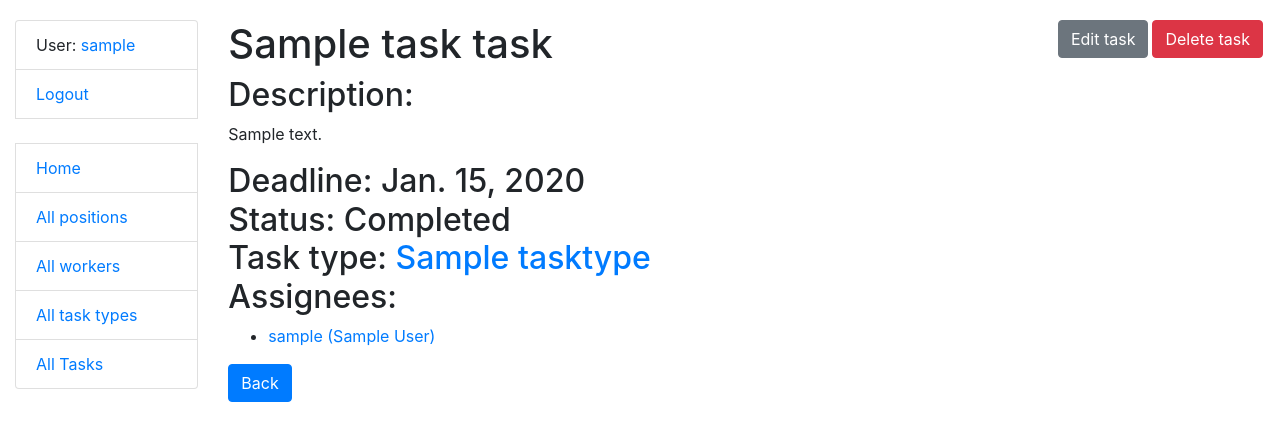
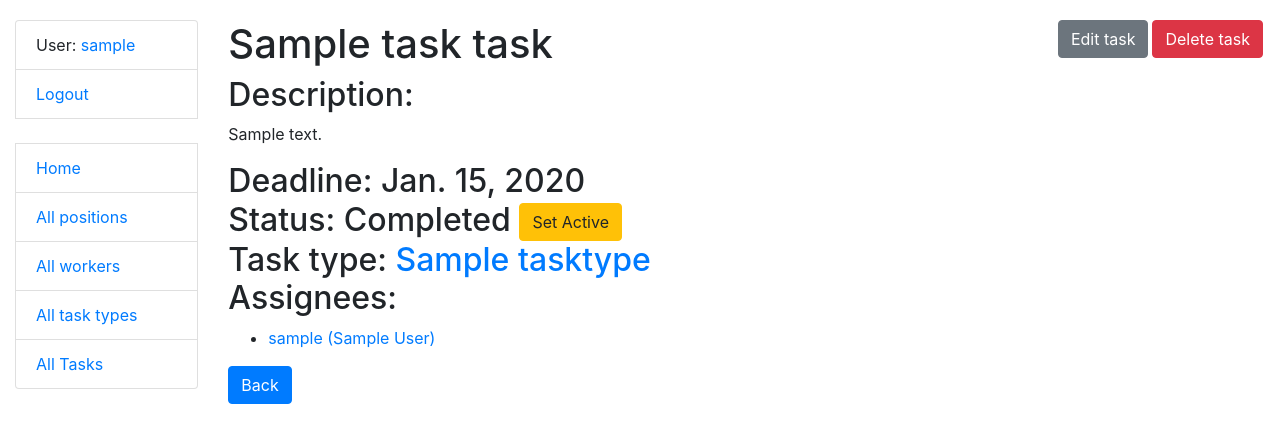
Before and after one commit to S-SMTN/Pet_ItTaskManager, a Django app: page /task/1/detail/ in a window 1280 px wide. Shown: the top 443 px of the page. Run offline with Django 5.2, Linux system fonts and the light colour scheme; a user stored in the database is signed in; tables that the repository leaves empty hold one stand-in row (values such as "Sample post").

Commit message:
added toggle button "set status" to task_detail and task_list

```diff
--- a/templates/app/task_detail.html
+++ b/templates/app/task_detail.html
@@ -19,7 +19,8 @@
   <p>{{ task.description }}</p>
   <h2>
     Deadline: {{ task.deadline }}<br>
-    Status: {{ task.is_completed|yesno:"Completed,Active" }}<br>
+    Status: {{ task.is_completed|yesno:"Completed,Active" }}
+    <a href="{% url 'app:task-detail-toggle' pk=task.id %}" class="btn btn-warning">{{ task.is_completed|yesno:"Set Active,Set Completed" }}</a><br>
     Task type: <a href="{% url 'app:task-type-detail' pk=task.task_type.id %}">{{ task.task_type }}</a><br>
     Assignees:
   </h2>
--- a/templates/app/task_list.html
+++ b/templates/app/task_list.html
@@ -24,6 +24,7 @@
           <th>Name</th>
           <th>Deadline</th>
           <th>Status</th>
+          <th>Set status</th>
           <th>Priority</th>
           <th>Task type</th>
           <th>Assignees</th>
@@ -36,6 +37,7 @@
           <td><a href="{% url 'app:task-detail' pk=task.id %}">{{ task.name }}</a></td>
           <td>{{ task.deadline }}</td>
           <td>{{ task.is_completed|yesno:"Completed,Active" }}</td>
+          <td><a href="{% url 'app:task-list-toggle' pk=task.id %}" class="btn btn-warning">{{ task.is_completed|yesno:"Set Active,Set Completed" }}</a></td>
           <td>{{ task.get_priority_display }}</td>
           <td><a href="{% url 'app:task-type-detail' pk=task.task_type.id %}">{{ task.task_type }}</a></td>
           <td>{% for user in task.assignees.all %}<a href="{% url 'app:worker-detail' pk=user.id %}">{{user}}</a><br>{% endfor %} </td>
```
